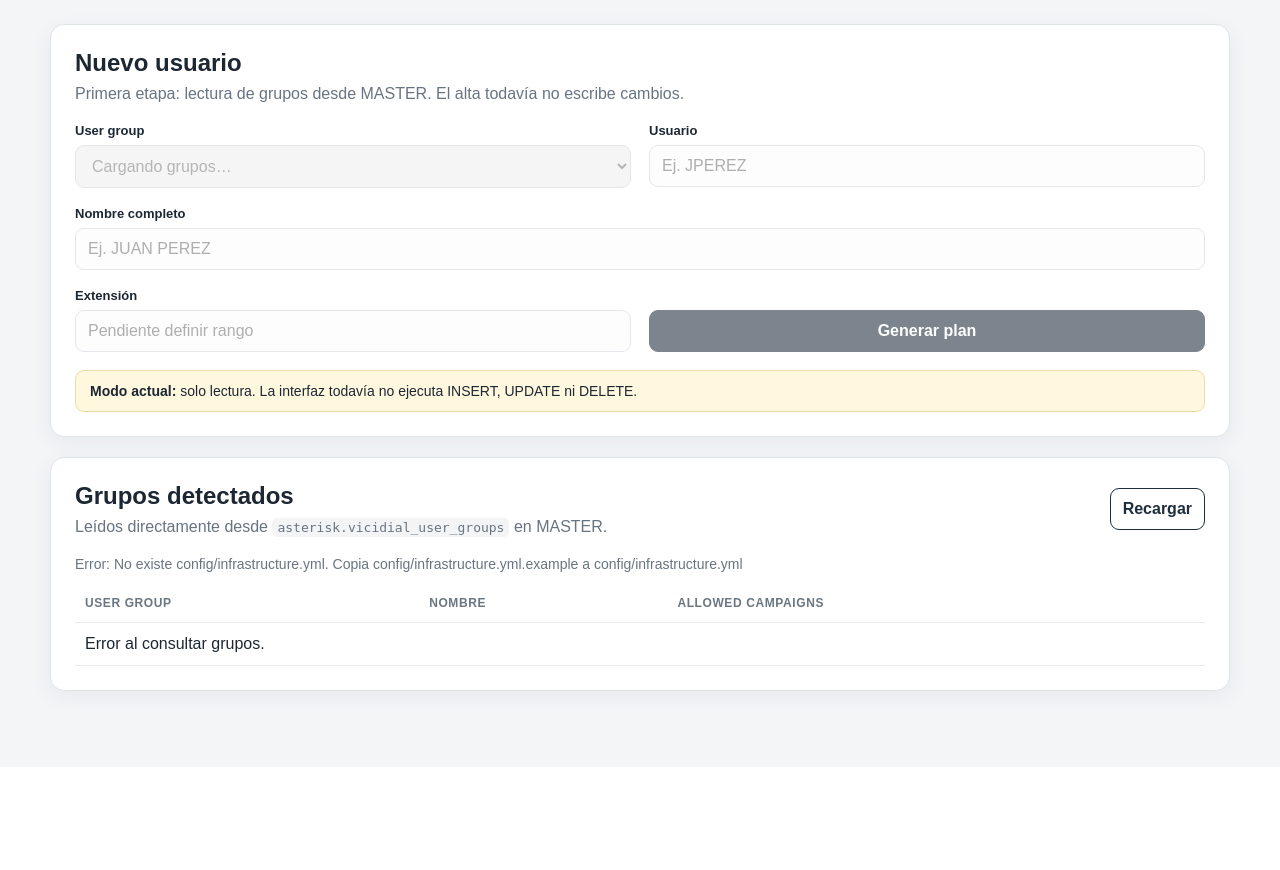
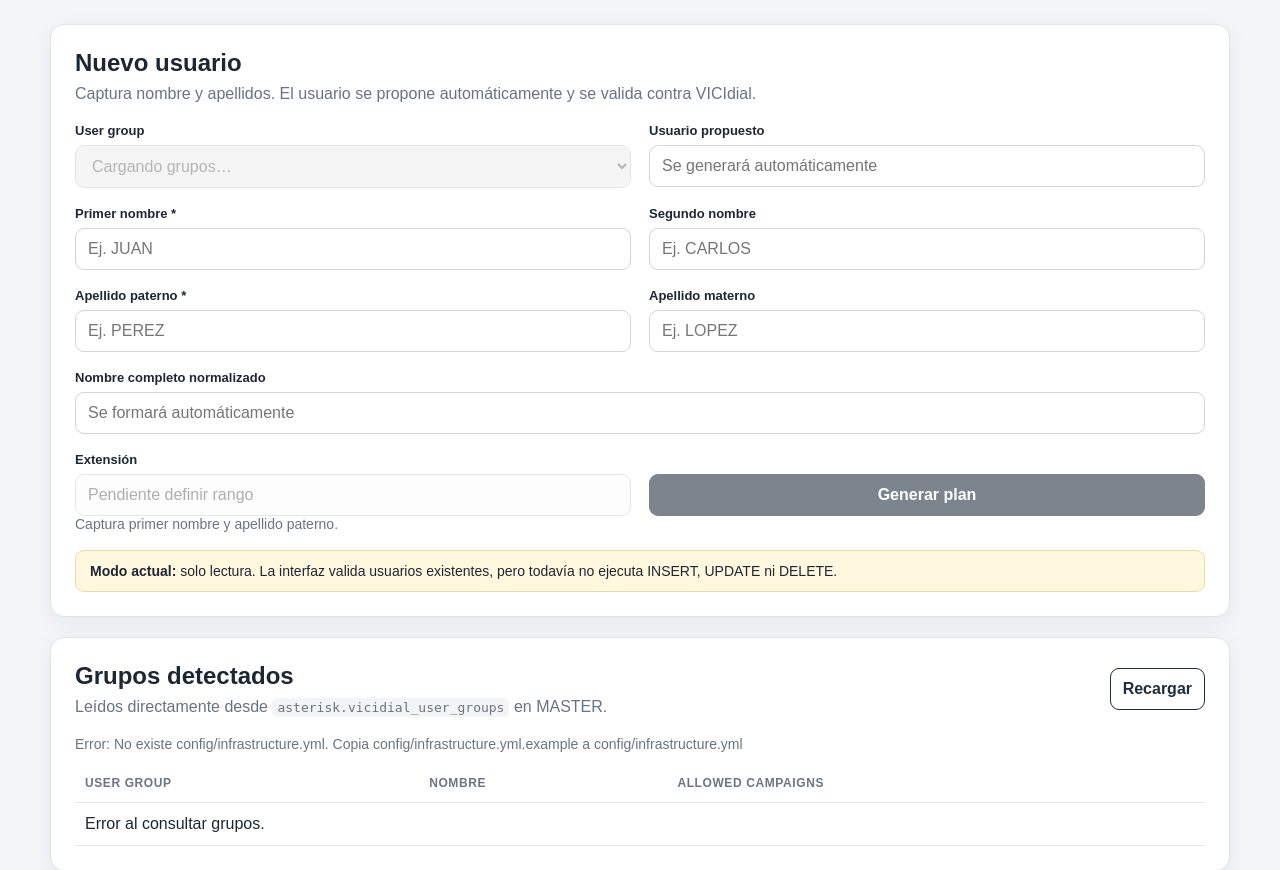
Before and after one commit to TeamDirecto/CortizoVPN, a Flask app: page / in a window 1280 px wide. Shown: the part 117-987 px from the top of the page. Before the commit the page ends 830 px from the top, so only its background shows below. Run offline with Flask 2, Linux system fonts and the light colour scheme.

Commit message:
feat: add name fields and username preview UI

```diff
--- a/templates/index.html
+++ b/templates/index.html
@@ -22,26 +22,44 @@
         <div class="card-head">
           <div>
             <h2>Nuevo usuario</h2>
-            <p>Primera etapa: lectura de grupos desde MASTER. El alta todavía no escribe cambios.</p>
+            <p>Captura nombre y apellidos. El usuario se propone automáticamente y se valida contra VICIdial.</p>
           </div>
         </div>
 
         <div class="grid">
           <label>
             <span>User group</span>
-            <select id="userGroup" disabled>
-              <option>Cargando grupos…</option>
-            </select>
+            <select id="userGroup" disabled><option>Cargando grupos…</option></select>
           </label>
 
           <label>
-            <span>Usuario</span>
-            <input id="username" type="text" placeholder="Ej. JPEREZ" disabled>
+            <span>Usuario propuesto</span>
+            <input id="username" type="text" placeholder="Se generará automáticamente" readonly>
+          </label>
+
+          <label>
+            <span>Primer nombre *</span>
+            <input id="firstName" type="text" placeholder="Ej. JUAN">
+          </label>
+
+          <label>
+            <span>Segundo nombre</span>
+            <input id="secondName" type="text" placeholder="Ej. CARLOS">
+          </label>
+
+          <label>
+            <span>Apellido paterno *</span>
+            <input id="paternalSurname" type="text" placeholder="Ej. PEREZ">
+          </label>
+
+          <label>
+            <span>Apellido materno</span>
+            <input id="maternalSurname" type="text" placeholder="Ej. LOPEZ">
           </label>
 
           <label class="wide">
-            <span>Nombre completo</span>
-            <input id="fullName" type="text" placeholder="Ej. JUAN PEREZ" disabled>
+            <span>Nombre completo normalizado</span>
+            <input id="fullName" type="text" placeholder="Se formará automáticamente" readonly>
           </label>
 
           <label>
@@ -50,12 +68,14 @@
           </label>
 
           <div class="actions">
-            <button type="button" disabled>Generar plan</button>
+            <button id="generatePlan" type="button" disabled>Generar plan</button>
           </div>
         </div>
 
+        <div id="usernameStatus" class="status">Captura primer nombre y apellido paterno.</div>
+
         <div class="notice">
-          <strong>Modo actual:</strong> solo lectura. La interfaz todavía no ejecuta INSERT, UPDATE ni DELETE.
+          <strong>Modo actual:</strong> solo lectura. La interfaz valida usuarios existentes, pero todavía no ejecuta INSERT, UPDATE ni DELETE.
         </div>
       </section>
 
@@ -67,29 +87,16 @@
           </div>
           <button id="reloadGroups" class="secondary" type="button">Recargar</button>
         </div>
-
         <div id="groupsStatus" class="status">Esperando respuesta…</div>
-
         <div class="table-wrap">
           <table>
-            <thead>
-              <tr>
-                <th>User group</th>
-                <th>Nombre</th>
-                <th>Allowed campaigns</th>
-              </tr>
-            </thead>
-            <tbody id="groupsBody">
-              <tr>
-                <td colspan="3">Cargando…</td>
-              </tr>
-            </tbody>
+            <thead><tr><th>User group</th><th>Nombre</th><th>Allowed campaigns</th></tr></thead>
+            <tbody id="groupsBody"><tr><td colspan="3">Cargando…</td></tr></tbody>
           </table>
         </div>
       </section>
     </main>
   </div>
-
   <script src="static/app.js"></script>
 </body>
 </html>
```
